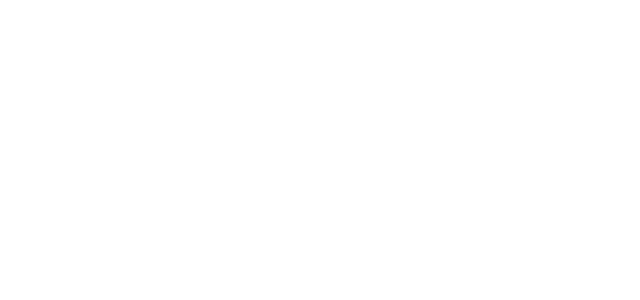
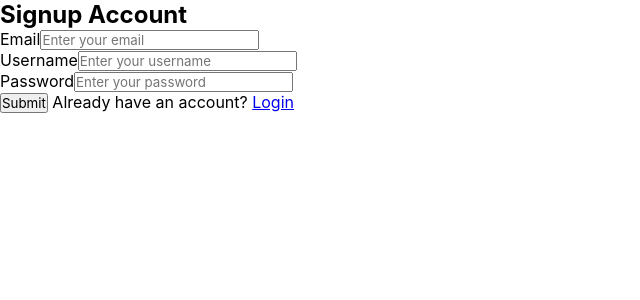
Before and after one commit to MohamedSallam1234/HELP-DESK-APP, a React (Vite) app in the folder frontend/: page /register in a window 1280 px wide. Before the commit this address had no page. Shown: the top 300 px of the page, without its empty margins (0-640 px from the left). Built offline with nearby package versions, Linux system fonts and the light colour scheme.

Commit message:
frontend login & OTP

```diff
--- a/frontend/src/App.jsx
+++ b/frontend/src/App.jsx
@@ -2,12 +2,16 @@
 import "./App.css";
 
 import OtpPage from "./pages/auth/otp";
+import Login from "./pages/auth/login";
+import Register from "./pages/register";
 
 function App() {
   return (
     <BrowserRouter>
       <Routes>
-        <Route path={"/auth/otp"} element={<OtpPage />} />
+        <Route path={"/auth/otp/:email"} element={<OtpPage />} />
+        <Route path={"/login"} element={<Login/>} />
+        <Route path={"/register"} element={<Register/>} />
       </Routes>
     </BrowserRouter>
   );
--- /dev/null
+++ b/frontend/src/pages/auth/login.jsx
@@ -0,0 +1,118 @@
+// import "../stylesheets/auth.css";
+import React, { useState } from "react";
+import { Link, useNavigate } from "react-router-dom";
+import axios from "axios";
+//import styles from "./login.module.css";
+let backend_url = "http://localhost:5000/api/v1";
+
+// import { ToastContainer, toast } from "react-toastify";
+
+const Login = () => {
+  const navigate = useNavigate();
+  const [inputValue, setInputValue] = useState({
+    email: "",
+    password: "",
+  });
+  console.log(inputValue)
+  const [successMessage, setSucessMessage] = useState("");
+  const [errorMessage, setErrorMessage] = useState("");
+  const { email, password } = inputValue;
+  const handleOnChange = (e) => {
+    const { name, value } = e.target;
+    setInputValue((prevInput) => ({
+      ...prevInput,
+      [name]: value,
+    }));
+  };
+
+  // const handleError = (msg) => setErrorMessage(msg);
+
+  // // toast.error(err, {
+  // //   position: "bottom-left",
+  // // });
+  // const handleSuccess = (msg) => setSucessMessage(msg);
+  // // toast.success(msg, {
+  // //   position: "bottom-left",
+  // // });
+
+  const handleSubmit = async (e) => {
+    e.preventDefault();
+    try {
+      const response = await axios.post(
+        `${backend_url}/login`,
+        {
+          ...inputValue,
+        },
+        { withCredentials: true }
+      );
+      // console.log(data);
+      const { status, data } = response;
+      console.log('data',data)
+      if (status==200) {
+        // handleSuccess(message);
+        localStorage.setItem("userId",response.data.user._id)
+        localStorage.setItem("role",response.data.user.role)
+        await axios.post(
+            `${backend_url}/otp/login`,
+            {
+              email: email
+            },
+            { withCredentials: true }
+          );
+        setTimeout(() => {
+          navigate(`/auth/otp/${email}`);
+        }, 1000);
+      } else {
+        console.log();
+        // setErrorMessage(message);
+
+
+      }
+    } catch (error) {
+      console.log(error);
+      // setErrorMessage(error.message);
+    }
+    setInputValue({
+      ...inputValue,
+      email: "",
+      password: "",
+    });
+  };
+
+  return (
+    <div className="form_container" >
+      <h2>Login Account</h2>
+      <form onSubmit={handleSubmit}>
+        <div>
+          <label htmlFor="email">Email</label>
+          <input
+            type="email"
+            name="email"
+            value={email}
+            placeholder="Enter your email"
+            onChange={handleOnChange}
+          />
+        </div>
+        <div>
+          <label htmlFor="password">Password</label>
+          <input
+            type="password"
+            name="password"
+            value={password}
+            placeholder="Enter your password"
+            onChange={handleOnChange}
+          />
+        </div>
+        <button type="submit">Submit</button>
+        <span>
+          {errorMessage} {successMessage}
+        </span>
+        <span>
+          Already have an account? <Link to={"/register"}>Register</Link>
+        </span>
+      </form>
+    </div>
+  );
+};
+
+export default Login;
--- a/frontend/src/pages/auth/otp.jsx
+++ b/frontend/src/pages/auth/otp.jsx
@@ -1,11 +1,63 @@
 import React, { useEffect, useRef, useState } from "react";
 import styles from "./otp.module.css";
-
+import { useParams } from "react-router-dom";
 import Countdown from "react-countdown";
+import axios from "axios";
+import { Link, useNavigate } from "react-router-dom";
 
 const OtpPage = () => {
+  let {email} = useParams();
+  let backend_url = "http://localhost:5000/api/v1";
+  const navigate = useNavigate()
   const [values, setValues] = useState(Array(6).fill(null));
   const [isLoading, setIsLoading] = useState(false);
+console.log(values.join(""))
+  const handleSubmit = async (e) => {
+    e.preventDefault();
+    try {
+      const response = await axios.post(
+        `${backend_url}/otp/verify`,
+        {
+          email: email,
+          code: values.join("")
+        },
+        { withCredentials: true }
+      );
+      // console.log(data);
+      const { status, data } = response;
+      // console.log(status)
+      // console.log(data.user.role)
+       if (status===200) {
+          switch(data.user.role){
+            case 1:
+             // navigate(`/auth/otp/${email}`);//navigate to use
+             console.log('Redirecting to user page');
+             break;
+             case 2:
+              // navigate(`/auth/otp/${email}`);//navigate to admin
+              console.log('Redirecting to admin page');
+             break;
+             case 3:
+              // navigate(`/auth/otp/${email}`);//navigate to manger
+              console.log('Redirecting to manger page');
+             break;
+             case 4:
+              // navigate(`/auth/otp/${email}`);//navigate to agent
+              console.log('Redirecting to agent page');
+             break;
+
+
+          }
+
+        console.log(data)
+      } else {
+       }
+    } catch (error) {
+      console.log(error);
+      console.log("Invalid OTP");
+    }
+
+  }
 
   const focusInput = (index) => {
     const input = document.getElementById(`verification-code-${index}`);
@@ -98,29 +150,28 @@
     }
   };
 
-  const handleSubmit = async () => {
-    const isFull = values.every((value) => value !== null);
-
-    if (!isFull) return alert("Please enter the verification code");
-
-    try {
-      setIsLoading(true);
-      alert("api");
-      //   await api.post('/auth/verify', {
-      //     token: values.join(''),
-      //   });
-      router.push("/");
-    } catch (error) {
-      setIsLoading(false);
-    }
-  };
-
   const [resendOTPDisabled, setResendOTPDisabled] = useState(true)
 
+  const handleResendOTP = async(e)=>{
+    e.preventDefault();
+    setResendOTPDisabled(true)
+    try {
+      const response = await axios.post(
+        `${backend_url}/otp/login`,
+        {
+          email: email,
+        },
+        { withCredentials: true }
+      );
+  }
+     catch {
+
+     }
+  }
   return (
     <div className={styles.wrapper}>
       <div className={styles.formWrapper}>
-        <p className={styles.loginIndicator}>LOGIN</p>
+        <p className={styles.loginIndicator}><Link to={"/login"}>Login</Link></p>
         <div className={styles.sentencesWrapper}>
           <p>
             We have sent you <span>One Time Password</span> to your email
@@ -166,9 +217,7 @@
               className={styles.resendOtpButton}
               disabled={resendOTPDisabled}
               type="button"
-              onClick={() => {
-                setResendOTPDisabled(true)
-              }}
+              onClick={handleResendOTP}
             >
               {isLoading ? "Verifying Your Account" : "Resend OTP"}
             </button>
@@ -188,4 +237,5 @@
   );
 };
 
+
 export default OtpPage;
--- a/frontend/src/pages/auth/otp.module.css
+++ b/frontend/src/pages/auth/otp.module.css
@@ -1,3 +1,13 @@
+.wrapper {
+  display: flex;
+  min-height: 100vh;
+  flex-direction: column;
+  gap: 2rem;
+  align-items: center;
+  justify-content: center;
+  background: url('https://w0.peakpx.com/wallpaper/387/606/HD-wallpaper-plain-soft-blue-marble-textures-marble.jpg') center/cover fixed;
+}
+
 .submitButton {
   /* position: relative;  */
   padding-top: 1rem;
@@ -99,7 +109,7 @@
   gap: 0.8rem;
   width: 100%;
 }
-
+/* dd */
 .sentencesWrapper {
   display: flex;
   flex-direction: column;
--- /dev/null
+++ b/frontend/src/pages/register.jsx
@@ -0,0 +1,115 @@
+//import "../stylesheets/auth.css";
+
+import React, { useState } from "react";
+import { Link, useNavigate } from "react-router-dom";
+import axios from "axios";
+// import { ToastContainer, toast } from "react-toastify";
+let backend_url = "http://localhost:5000/api/v1";
+const Register = () => {
+  const navigate = useNavigate();
+  const [inputValue, setInputValue] = useState({
+    email: "",
+    password: "",
+    username: "",
+  });
+  const [successMessage, setSucessMessage] = useState("");
+  const [errorMessage, setErrorMessage] = useState("");
+
+  const { email, password, username } = inputValue;
+  const handleOnChange = (e) => {
+    const { name, value } = e.target;
+    console.log(name);
+    console.log(value);
+    setInputValue((prevInputValue) => ({
+      ...prevInputValue,
+      [name]: value,
+    }));
+  };
+
+  //   const handleError = (err) =>
+  //     toast.error(err, {
+  //       position: "bottom-left",
+  //     });
+  //   const handleSuccess = (msg) =>
+  //     toast.success(msg, {
+  //       position: "bottom-right",
+  //     });
+
+  const handleSubmit = async (e) => {
+    e.preventDefault();
+    try {
+      const response = await axios.post(
+        `${backend_url}/register`,
+        {
+          email: inputValue.email,
+          name: inputValue.username,
+          password: inputValue.password,
+        },
+        { withCredentials: true }
+      );
+      const { status, data } = response;
+      if (status == 200) {
+       console.log(data)
+       setSucessMessage("ok")
+      } else {
+        // handleError(message);
+      }
+    } catch (error) {
+      setErrorMessage("Already registered !!");
+    }
+    setInputValue({
+      ...inputValue,
+      email: "",
+      password: "",
+      // displayName: "",
+    });
+  };
+
+  return (
+    <div className="form_container">
+      <h2>Signup Account</h2>
+      <form onSubmit={handleSubmit}>
+        <div>
+          <label htmlFor="email">Email</label>
+          <input
+            type="email"
+            name="email"
+            value={email}
+            placeholder="Enter your email"
+            onChange={handleOnChange}
+          />
+        </div>
+        <div>
+          <label htmlFor="email">Username</label>
+          <input
+            type="text"
+            name="username"
+            value={username}
+            placeholder="Enter your username"
+            onChange={handleOnChange}
+          />
+        </div>
+        <div>
+          <label htmlFor="password">Password</label>
+          <input
+            type="password"
+            name="password"
+            value={password}
+            placeholder="Enter your password"
+            onChange={handleOnChange}
+          />
+        </div>
+        <button type="submit">Submit</button>
+        <span>
+          {errorMessage} {successMessage}
+        </span>
+        <span>
+          Already have an account? <Link to={"/login"}>Login</Link>
+        </span>
+      </form>
+      {/* <ToastContainer /> */}
+    </div>
+  );
+};
+
+export default Register;
```
